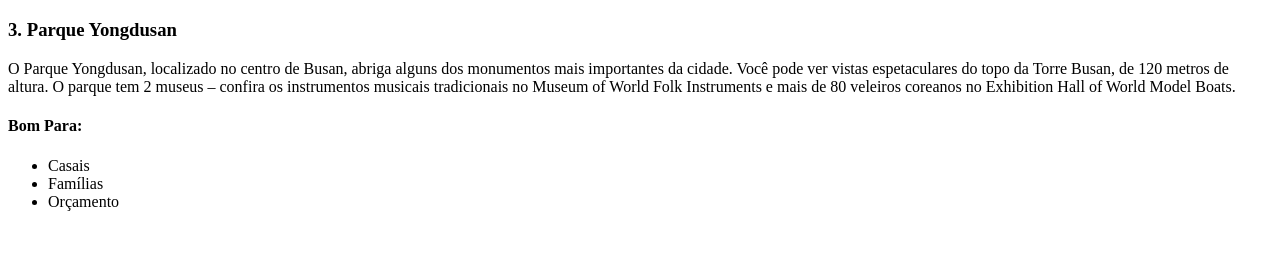
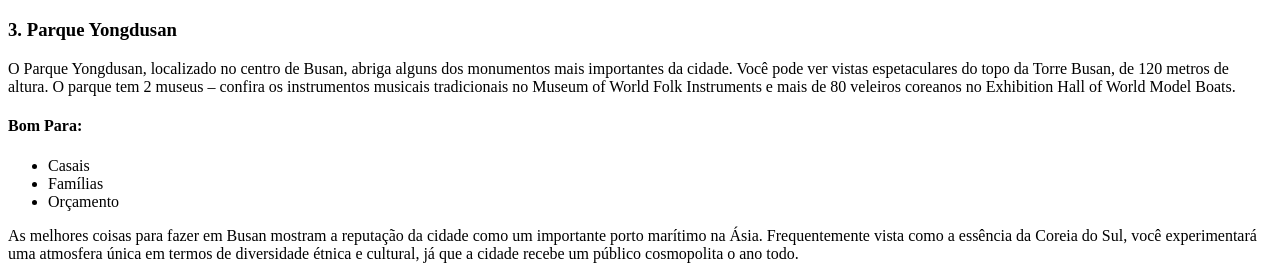
Before and after one commit to MatheusTeixeira22/Locais-Turisticos, a plain HTML site: page index.html in a window 1280 px wide. Shown: the part 2174-2453 px from the top of the page. Before the commit the page ends 2401 px from the top, so only its background shows below. Drawn offline with Linux system fonts and the light colour scheme.

Commit message:
adiçao do footer

```diff
--- a/index.html
+++ b/index.html
@@ -60,6 +60,12 @@
             </section>
 
         </main>
+
+        <div class="divider"></div>
+
+        <footer>
+            <p>As melhores coisas para fazer em Busan mostram a reputação da cidade como um importante porto marítimo na Ásia. Frequentemente vista como a essência da Coreia do Sul, você experimentará uma atmosfera única em termos de diversidade étnica e cultural, já que a cidade recebe um público cosmopolita o ano todo. </p>
+        </footer>
     </div>
 
 </body>
```
